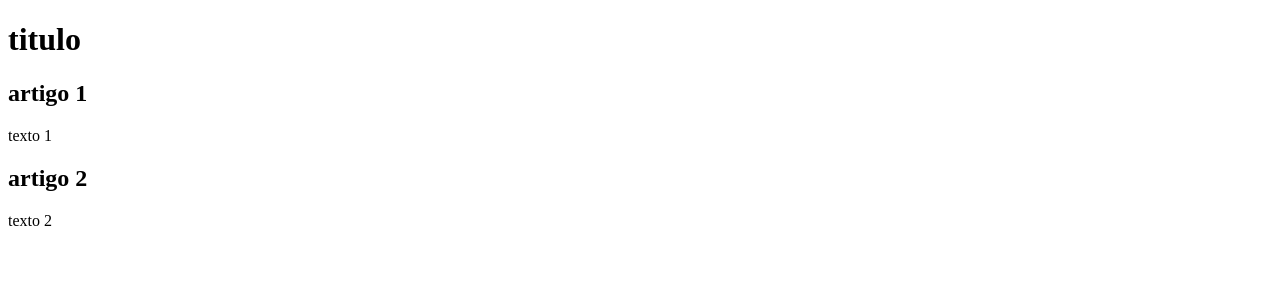
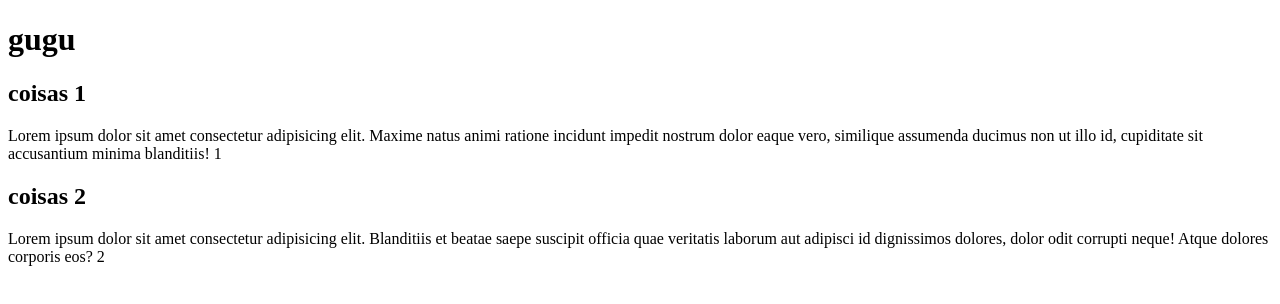
Before and after one commit to edugosik/Projeto-site, a plain HTML site: page index.html in a window 1280 px wide. Drawn offline with Linux system fonts and the light colour scheme.

Commit message:
primeiro conteudo

```diff
--- a/index.html
+++ b/index.html
@@ -11,17 +11,17 @@
     <main>
 
         <header>
-            <h1>titulo</h1>
+            <h1>gugu</h1>
         </header>
 
         <article>
-            <h2>artigo 1</h2>
-            <p>texto 1</p>
+            <h2>coisas 1</h2>
+            <p>Lorem ipsum dolor sit amet consectetur adipisicing elit. Maxime natus animi ratione incidunt impedit nostrum dolor eaque vero, similique assumenda ducimus non ut illo id, cupiditate sit accusantium minima blanditiis! 1</p>
         </article>
 
         <article>
-            <h2>artigo 2</h2>
-            <p>texto 2</p>
+            <h2>coisas 2</h2>
+            <p>Lorem ipsum dolor sit amet consectetur adipisicing elit. Blanditiis et beatae saepe suscipit officia quae veritatis laborum aut adipisci id dignissimos dolores, dolor odit corrupti neque! Atque dolores corporis eos?  2</p>
         </article>
 
     </main>
```
